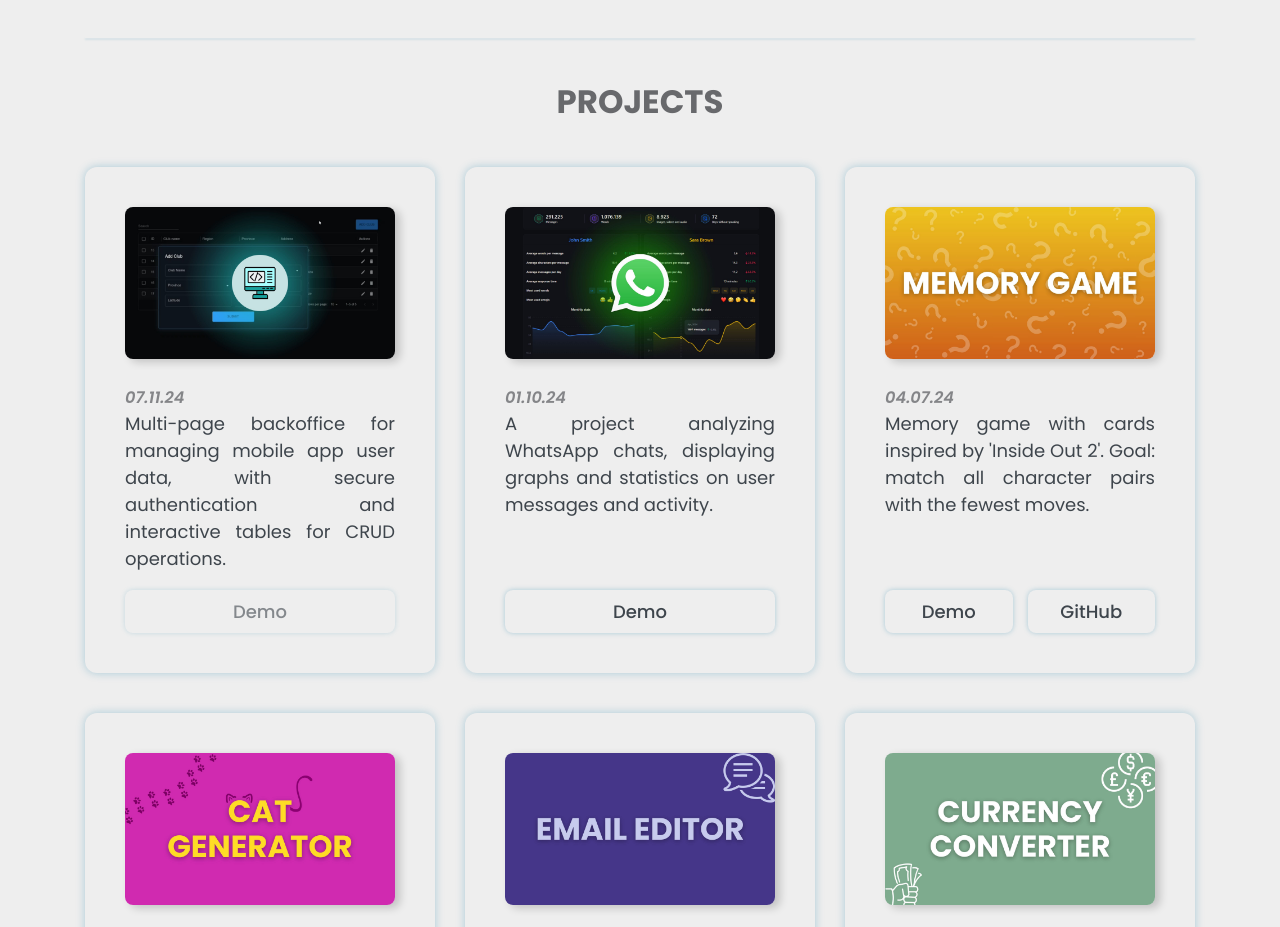
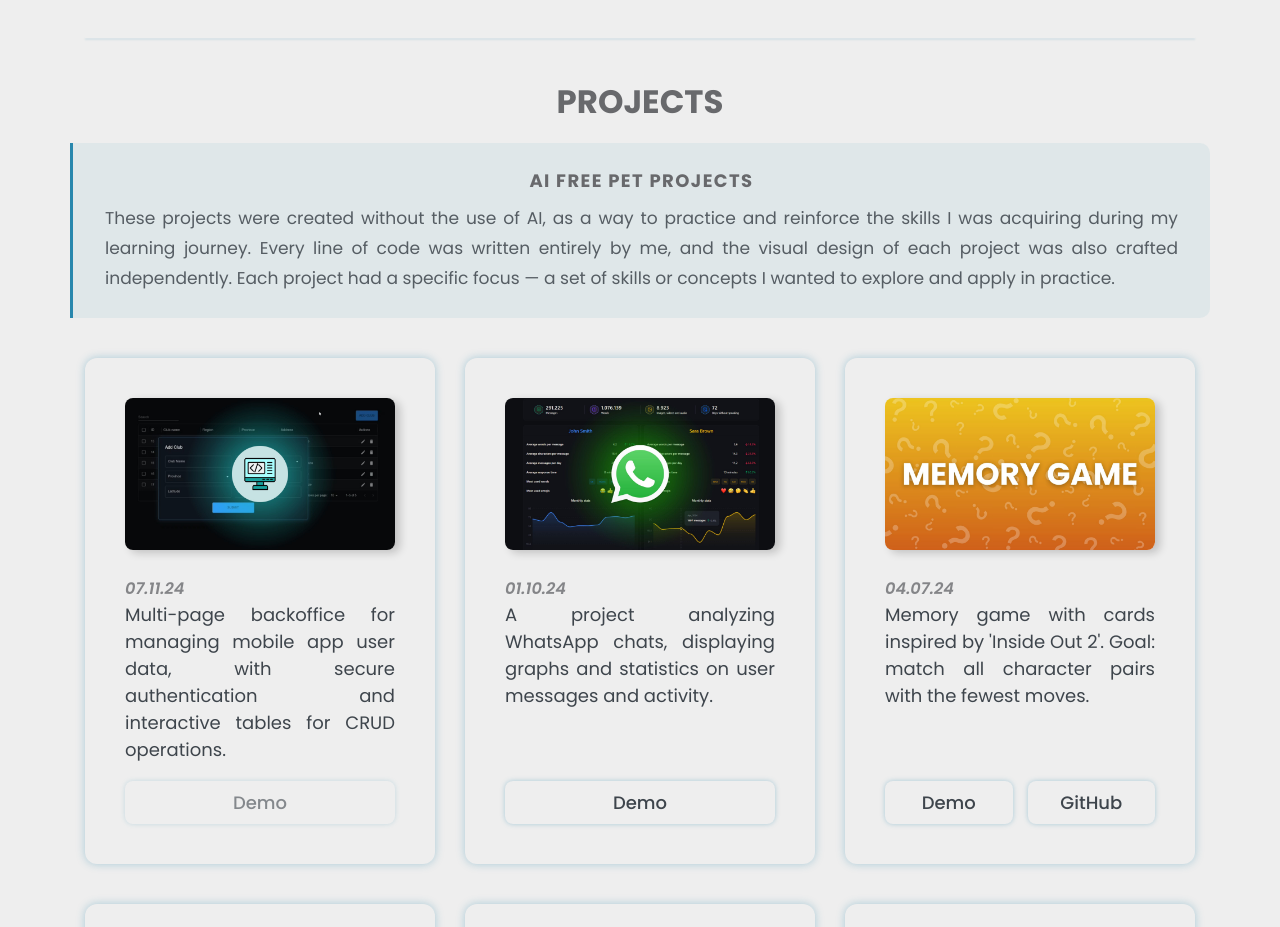
Before and after one commit to klementina1809/personalPortfolio, a React (Vite) app: page / in a window 1280 px wide. Shown: the part 1180-2107 px from the top of the page. Built offline with nearby package versions, Linux system fonts and the light colour scheme.

Commit message:
create section ai free

```diff
--- a/src/components/Projects.jsx
+++ b/src/components/Projects.jsx
@@ -17,6 +17,16 @@ function Projects() {
 					{t("header.projects")}
 				</h2>
 			</Row>
+			<Row>
+				<div className="projects-intro">
+					<h3 className="projects-intro__subtitle">
+						{t("header.projectsSubtitle")}
+					</h3>
+					<p className="projects-intro__description">
+						{t("header.projectsDescription")}
+					</p>
+				</div>
+			</Row>
 			<Row className="projects-container">
 				{projects
 					.sort((a, b) => b.id - a.id)
--- a/src/locales/en.json
+++ b/src/locales/en.json
@@ -3,7 +3,9 @@
 		"aboutMe": "About Me",
 		"aboutMeText": "I am a front-end developer focused on quality, with strong attention to detail and a constant drive to find effective solutions. I started my journey by combining theoretical learning with hands-on experience, building various pet projects to strengthen my skills. For over a year and a half, I collaborated on the development of the Archivio Digitale project for a high-fashion agency, working on the front-end, UI design, and API integration. I work daily with technologies such as React, TypeScript, Next.js, Tailwind, Figma, Git, React Query, Zustand, and React Hook Form.",
 		"githubActivity": "My Github Activity",
-		"projects": "PROJECTS"
+		"projects": "PROJECTS",
+		"projectsSubtitle": "AI Free Pet Projects",
+		"projectsDescription": "These projects were created without the use of AI, as a way to practice and reinforce the skills I was acquiring during my learning journey. Every line of code was written entirely by me, and the visual design of each project was also crafted independently. Each project had a specific focus — a set of skills or concepts I wanted to explore and apply in practice."
 	},
 	"projectDescriptions": {
 		"1": "Website for movie streaming. The project was created using HTML, CSS, and JavaScript.",
--- a/src/locales/it.json
+++ b/src/locales/it.json
@@ -3,7 +3,9 @@
 		"aboutMe": "Su di me",
 		"aboutMeText": "Sono una sviluppatrice front-end orientata alla qualità, con attenzione ai dettagli e alla ricerca di soluzioni efficaci. Ho iniziato il mio percorso combinando studio e pratica su progetti reali, realizzando diversi pet projects per consolidare le mie competenze. Per più di un anno e mezzo ho collaborato allo sviluppo del progetto Archivio Digitale per un'agenzia dell'alta moda, lavorando sul front-end, sulla UI e sull'integrazione con API. Utilizzo quotidianamente tecnologie come React, TypeScript, Next.js, Tailwind, Figma, Git, React Query, Zustand e React Hook Form.",
 		"githubActivity": "La mia attività su Github",
-		"projects": "PROGETTI"
+		"projects": "PROGETTI",
+		"projectsSubtitle": "Progetti Personali AI Free",
+		"projectsDescription": "Questi progetti sono stati realizzati senza l'utilizzo dell'AI, per mettere in pratica e consolidare le competenze acquisite durante il mio percorso di apprendimento. Ogni riga di codice è stata scritta interamente da me, e anche il design visivo è stato ideato e realizzato in autonomia. Ogni progetto aveva un obiettivo specifico: un insieme di skill o concetti che volevo esplorare e applicare concretamente."
 	},
 	"projectDescriptions": {
 		"1": "Sito web per lo streaming di film. Il progetto è stato realizzato con HTML, CSS e JavaScript.",
--- a/src/style/projects.css
+++ b/src/style/projects.css
@@ -11,3 +11,36 @@ h2 {
 .projects-container {
 	margin-top: 40px;
 }
+
+.projects-intro {
+	width: 100%;
+	margin: 16px auto 0;
+	padding: 24px 32px;
+	border-left: 3px solid var(--secondary-color);
+	background: #2887ad12;
+	border-radius: 0 10px 10px 0;
+}
+
+.projects-intro__subtitle {
+	font-size: 1rem;
+	font-weight: 700;
+	letter-spacing: 0.08em;
+	text-transform: uppercase;
+	color: var(--text-secondary-color);
+	margin: 0 0 10px;
+}
+
+.projects-intro__description {
+	margin: 0;
+	font-size: 0.95rem;
+	line-height: 1.75;
+	color: var(--text-color);
+	opacity: 0.85;
+	text-align: justify;
+}
+
+@media (max-width: 768px) {
+	.projects-intro {
+		padding: 18px 20px;
+	}
+}
```
